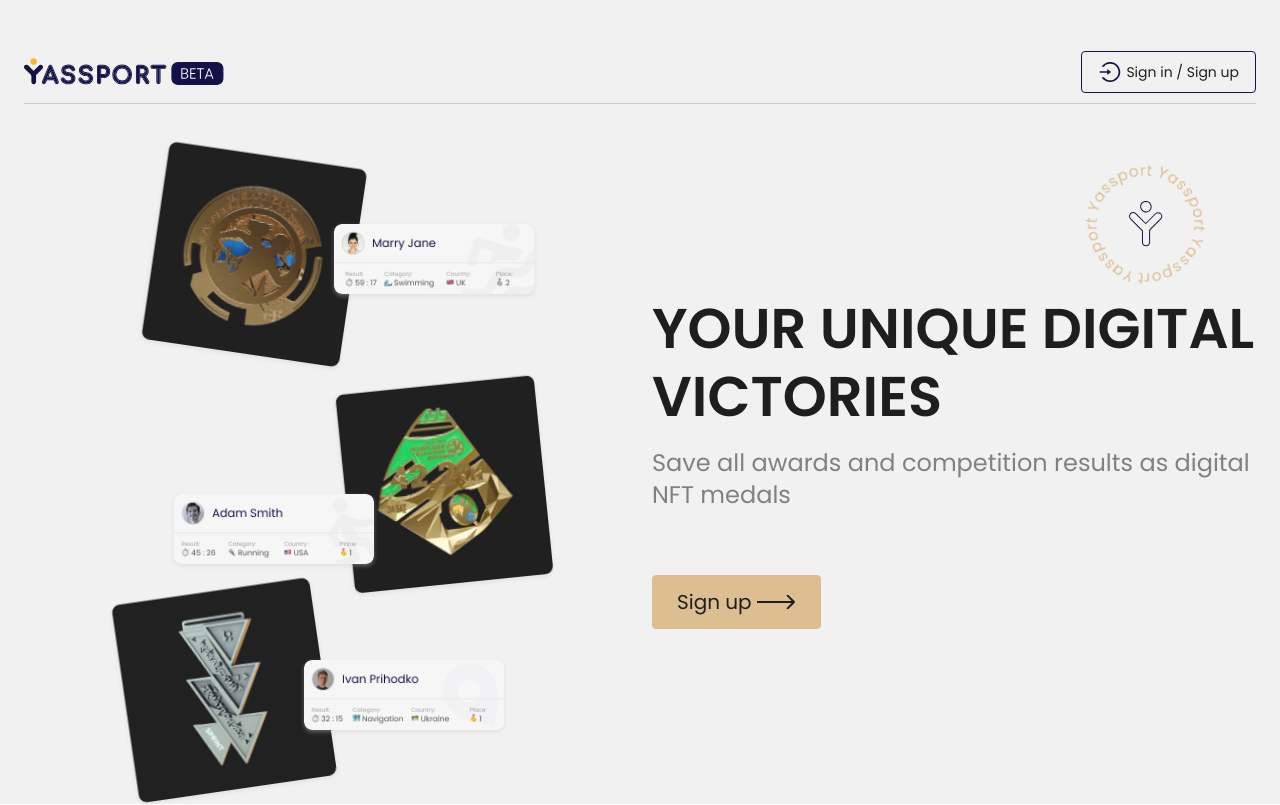
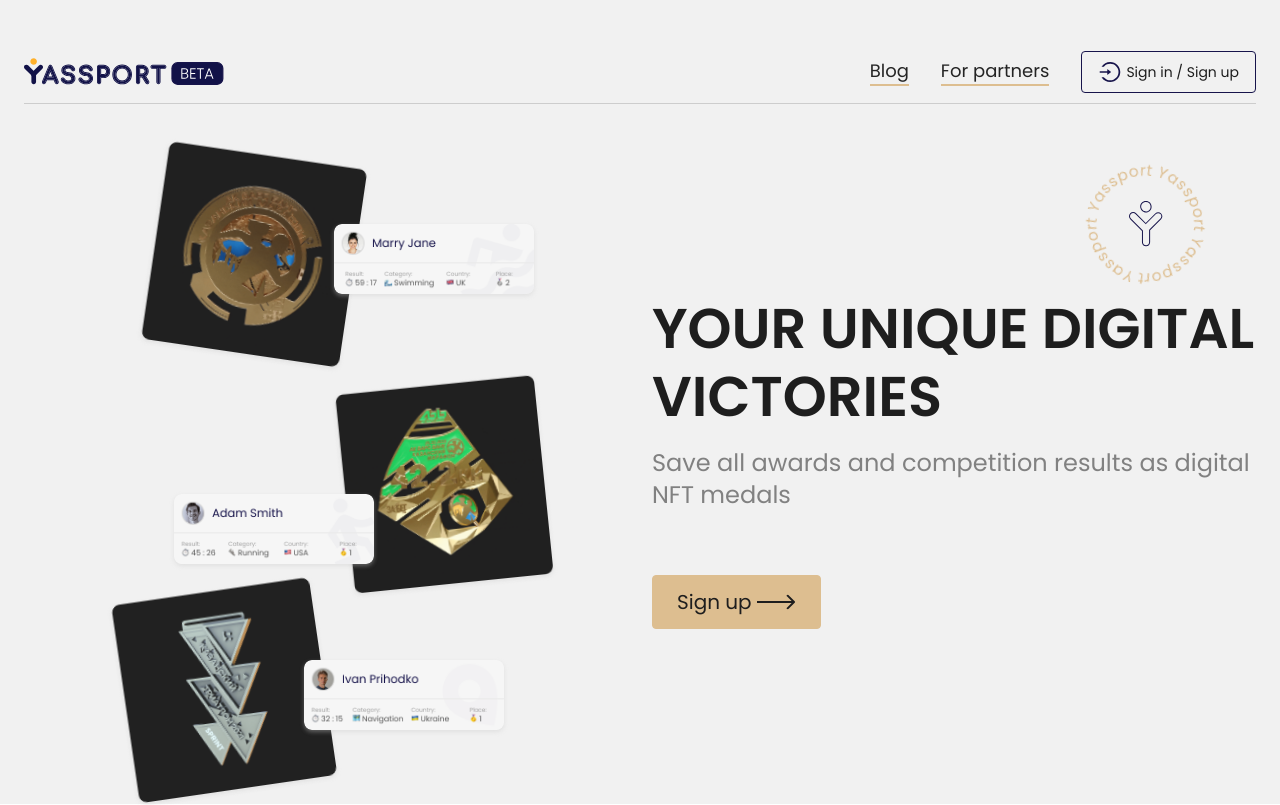
Before and after one commit to worckyky/yassport-app, a Next.js app: page / in a window 1280 px wide. Shown: the top 805 px of the page. Built offline with nearby package versions, Linux system fonts and the light colour scheme; no server answers.

Commit message:
feature/mewMenu add new menu

```diff
--- a/pages/cabinet/index.tsx
+++ b/pages/cabinet/index.tsx
@@ -22,9 +22,9 @@
                 <title>Personal cabinet</title>
                 <meta name='description' content='Personal cabinet'/>
             </Head>
+            <Header/>
             <PageLayout>
                 <div className={s.cabinetWrapper}>
-                    <Header/>
                     <GoBack home/>
                     <h1 className={s.cabinetTitle}>Your account</h1>
                     <div className={s.cabinet}>
--- a/pages/index.tsx
+++ b/pages/index.tsx
@@ -14,9 +14,9 @@
                 <title>Your unique digital victories</title>
                 <meta name='description' content='Save all awards and competition results as digital NFT medals'/>
             </Head>
+            <Header/>
             <PageLayout>
                 <>
-                    <Header/>
                     <Main/>
                 </>
             </PageLayout>
--- a/pages/medal/[id].tsx
+++ b/pages/medal/[id].tsx
@@ -35,9 +35,9 @@
                 <title>{medal.nameStart}</title>
                 <meta name='description' content={medal.nameStart}/>
             </Head>
+            <Header/>
             <PageLayout>
                 <>
-                    <Header/>
                     {!condition && <GoBack home/>}
                     <MedalContainer/>
                 </>
--- a/pages/protocol/[id].tsx
+++ b/pages/protocol/[id].tsx
@@ -29,9 +29,9 @@
                 <title>{`Protocol | ${data.athlete.firstName + ' ' + data.athlete.lastName}`}</title>
                 <meta name='description' content={`Protocol | ${data.athlete.firstName + ' ' + data.athlete.lastName}`}/>
             </Head>
+            <Header/>
             <PageLayout>
                 <>
-                    <Header/>
                     {!condition && <GoBack/>}
                     <ProtocolContainer id={id as string}/>
                 </>
--- a/pages/registration/index.tsx
+++ b/pages/registration/index.tsx
@@ -15,9 +15,9 @@
                 <title>Sign up</title>
                 <meta name='description' content='Sign up in a Yassport account'/>
             </Head>
+            <Header/>
             <PageLayout>
                 <>
-                    <Header/>
                     <GoBack/>
                     <h2 className={s.registrationTitle}>
                        registration
--- a/src/components/header/header.module.scss
+++ b/src/components/header/header.module.scss
@@ -1,3 +1,5 @@
+@import "styles/media";
+
 .header {
   margin-top: var(--spacer-40);
   height: 64px;
@@ -5,6 +7,10 @@
   justify-content: space-between;
   align-items: center;
   border-bottom: 1px solid var(--grey-500);
+}
+
+.headerContainer {
+  width: 100%;
 }
 
 .headerBtnText {
@@ -32,6 +38,10 @@
   display: flex;
   align-items: center;
   gap: var(--spacer-16);
+  @media (max-width: $tablet) {
+    width: 100%;
+    justify-content: space-between;
+  }
   span {
     display: flex;
     align-items: center;
@@ -48,3 +58,86 @@
   height: 40px;
   background-color: var(--grey-500);
 }
+
+.headerLinks {
+  display: flex;
+  width: 100%;
+  align-items: center;
+  gap: var(--spacer-32);
+  .headerLinksLink {
+    font-size: 18px;
+    @media (max-width: $tablet) {
+      font-size: 16px;
+    }
+  }
+  @media (max-width: $tablet) {
+    flex-direction: column;
+    align-items: flex-start;
+    gap: var(--spacer-16);
+    padding: var(--spacer-16);
+  }
+}
+
+.mobileMenu {
+  width: 40px;
+  height: 40px;
+  position: relative;
+  cursor: pointer;
+  display: none;
+  flex-direction: column;
+  align-items: center;
+  justify-content: center;
+  gap: var(--spacer-8);
+  .shape {
+    width: 32px;
+    height: 2px;
+    display: block;
+    background-color: var(--accent-second);
+    transition: ease-in-out 0.5s;
+  }
+  &._active {
+    .shape {
+      position: absolute;
+      &:nth-child(1) {
+        transform: rotate(315deg);
+      }
+      &:nth-child(2) {
+        background-color: transparent;
+      }
+      &:nth-child(3) {
+        transform: rotate(-315deg);
+      }
+    }
+  }
+  @media (max-width: $tablet) {
+    display: flex;
+  }
+}
+
+.headerActiveButtons {
+  display: none;
+  @media (max-width: $tablet) {
+    display: flex;
+  }
+}
+
+.mobileMenuContainer {
+  display: none;
+  width: 100%;
+  min-height: 100px;
+  position: absolute;
+  z-index: 1000;
+  top: 104px;
+  left: 0;
+  background-color: var(--white);
+  &._active {
+    display: flex;
+  }
+}
+
+.headerDesktop {
+  display: inline;
+  @media (max-width: $tablet) {
+    display: none;
+  }
+}
--- a/src/components/header/header.tsx
+++ b/src/components/header/header.tsx
@@ -5,7 +5,6 @@
 import {EDeviceType, useWindowSize} from "../../helpers/device-helper";
 import AppMobileLogo from "../app-icons/logo/app-mobile-logo";
 import {useRouter} from "next/router";
-import AppIconCloseModal from "../app-icons/app-icon-closeModal";
 import {Modal} from "antd";
 import {useAppDispatch, useAppSelector} from "../../store/hooks";
 import {closeModal, openModal, selectOnOpen} from "../../store/slice/loginSlice";
@@ -14,8 +13,13 @@
 import Link from 'next/link'
 import {checkUser, resetUser, selectCheckUser, selectLoginUser} from "../../store/slice/authSlice";
 import AppIconUser from "../app-icons/app-icon-user";
-import {useCallback, useEffect} from "react";
+import {useCallback, useEffect, useState} from "react";
 import {resetCabinet} from "../../store/slice/cabinetSlice";
+import CustomLink from "../link/link";
+import PartnerModal from "./partnerModal/partnerModal";
+import classnames from 'classnames'
+import PageLayout from "../pageLayout/PageLayout";
+const cn = classnames.bind(s);
 
 
 const Header = () => {
@@ -24,7 +28,9 @@
     const doCheckUser = useAppSelector(selectCheckUser);
     const doCheckLogin = useAppSelector(selectLoginUser)
     const dispatch = useAppDispatch();
-    const router = useRouter()
+    const router = useRouter();
+    const [partners, onShowPartners] = useState(false);
+    const [mobileMenu, setMobileMenu] = useState(false);
 
     useEffect(() => {
         const token = localStorage.getItem('authToken')
@@ -36,7 +42,7 @@
             }
         })
 
-    },[doCheckUser.token, doCheckLogin.token])
+    }, [doCheckUser.token, doCheckLogin.token])
 
     const condition = [EDeviceType.MOBILE, EDeviceType.TABLET].includes(device as EDeviceType)
 
@@ -45,14 +51,27 @@
         router.push('/')
     }
 
-    const changeOnAuth = useCallback (() => {
+    const menuContent = () => {
+        return (
+            <div className={s.headerLinks}>
+                <CustomLink extraClass={s.headerLinksLink} href={'https://blog.yassport.org/'}
+                            target={'_blank'}>Blog</CustomLink>
+                <CustomLink extraClass={s.headerLinksLink} click={() => onShowPartners(true)}>For
+                    partners</CustomLink>
+                {changeOnAuth()}
+            </div>
+        )
+    }
+
+    const changeOnAuth = useCallback(() => {
         if (doCheckUser.token) {
             return (
                 <div className={s.headerLogout}>
                     <Link href={'/cabinet'}>
                         <a>
                             <span>
-                                <AppIconUser/> {device !== EDeviceType.MOBILE && <span>{doCheckUser.firstName + ' ' + doCheckUser.lastName.charAt(0)+'.'}</span>}
+                                <AppIconUser/> {device !== EDeviceType.MOBILE &&
+                                <span>{doCheckUser.firstName + ' ' + doCheckUser.lastName.charAt(0) + '.'}</span>}
                             </span>
                         </a>
                     </Link>
@@ -66,7 +85,7 @@
             return (
                 <>
                     {device === EDeviceType.MOBILE ?
-                        <div className={s.headerLoginIcon} onClick={() => dispatch(openModal())}> <AppIconLogin/></div> :
+                        <div className={s.headerLoginIcon} onClick={() => dispatch(openModal())}><AppIconLogin/></div> :
                         <Button onClick={() => dispatch(openModal())} type={'outline-second'} size='normal'>
                             <AppIconLogin/> <span className={s.headerBtnText}>Sign in / Sign up</span>
                         </Button>
@@ -74,18 +93,43 @@
                 </>
             )
         }
-    },[doCheckUser.token, doCheckLogin.token])
+    }, [doCheckUser.token, doCheckLogin.token])
 
     return (
         <>
+            <div className={s.headerContainer}>
+                <PageLayout>
                     <div className={s.header}>
                         <Link href={'/'}>
                             <a className={s.headerBack}>
-                        {condition ? <AppMobileLogo/> : <Image src={'/img/header/yass-logo.svg'} width={200} height={28}/>}
+                                {condition ? <AppMobileLogo/> :
+                                    <Image src={'/img/header/yass-logo.svg'} width={200} height={28}/>}
                             </a>
                         </Link>
-                {changeOnAuth()}
+                        <span className={s.headerDesktop}>
+                            {menuContent()}
+                        </span>
+                        <div className={s.headerActiveButtons}>
+                            <div className={cn(s.mobileMenu, {
+                                [s._active]: mobileMenu
+                            })}
+                                 onClick={() => setMobileMenu(!mobileMenu)}>
+                                <span className={s.shape}></span>
+                                <span className={s.shape}></span>
+                                <span className={s.shape}></span>
                             </div>
+                        </div>
+                    </div>
+                </PageLayout>
+            </div>
+            <div className={cn(s.mobileMenuContainer,{
+                [s._active]: mobileMenu && condition
+            })}
+            onClick={() => setMobileMenu(false)}
+            >
+                {menuContent()}
+            </div>
+
             <Modal
                 centered
                 visible={visible}
@@ -98,6 +142,18 @@
                     <LoginForm/>
                 </>
             </Modal>
+            <Modal
+                centered
+                visible={partners}
+                onCancel={() => onShowPartners(false)}
+                width={condition ? '100%' : 400}
+                footer={null}
+                closeIcon={<AppIconCloseModalSmall/>}
+            >
+                <>
+                    <PartnerModal/>
+                </>
+            </Modal>
         </>
 
     )
--- /dev/null
+++ b/src/components/header/partnerModal/partner-modal.module.scss
@@ -0,0 +1,25 @@
+@import 'styles/font-styles';
+
+.partnerContent {
+  padding: var(--spacer-32);
+  display: flex;
+  flex-direction: column;
+  align-items: center;
+  img {
+    width: 140px;
+    height: 140px;
+    margin-bottom: var(--spacer-32);
+  }
+  p {
+    margin-bottom: var(--spacer-16);
+  }
+  a {
+    color: var(--accent-first);
+  }
+}
+
+.partnerContentTitle {
+  margin-bottom: var(--spacer-24);
+  @include font-500();
+  text-align: center;
+}
--- /dev/null
+++ b/src/components/header/partnerModal/partnerModal.tsx
@@ -0,0 +1,21 @@
+import s from './partner-modal.module.scss'
+
+const partnerModal = () => {
+    return (
+        <div className={s.partnerContent}>
+            <img src="/img/handshake.png" alt=""/>
+            <h2 className={s.partnerContentTitle}>
+                For partners
+            </h2>
+            <p>
+                Yassport combines the latest developments in technology with sports by digitizing physical medals into
+                electronic form and converting them into non-fungible tokens.
+            </p>
+            <p>Yassport can be your partner in providing race participants with digital NFT medals, organizing and
+                eternalizing their achievements.</p>
+            <p>Please leave a request by mail <a href="mailto:support@yassport.org">support@yassport.org</a> if you have interest.</p>
+
+        </div>
+    )
+}
+export default partnerModal
--- a/src/components/link/link.tsx
+++ b/src/components/link/link.tsx
@@ -5,15 +5,16 @@
 const cn = classnames.bind(s);
 
 type ILinkTypeProps = {
-    href: string,
+    href?: string,
     extraClass?: string
     children: string
     target?: string
+    click?: () => void;
 }
 
-const CustomLink: React.FC<ILinkTypeProps> = ({href = '#', extraClass, children,target}) => {
+const CustomLink: React.FC<ILinkTypeProps> = ({href = '#', extraClass, children,target, click}) => {
     return (
-        <a className={cn(s.link, extraClass)} target={target} href={href}>{children}</a>
+        <a className={cn(s.link, extraClass)} target={target} href={href} onClick={click}>{children}</a>
     )
 }
 
--- a/src/components/sections/home/medals/medals.tsx
+++ b/src/components/sections/home/medals/medals.tsx
@@ -34,7 +34,7 @@
 
     const renderButton = useCallback(() => {
         if (medals.length >= total) {
-            return <div className={s.findMedal}> If you cant find you medal <a href="https://forms.gle/H1x9jcwcTLPU5fst9" target={'_blank'}>click</a> here</div>
+            return <div className={s.findMedal}> Can't find your medal? <a href="https://forms.gle/H1x9jcwcTLPU5fst9" target={'_blank'}>Click here</a> </div>
         }
         return (
             <Button
```
Also changed, not shown: public/img/handshake.png (added). Lines whose indentation alone changed are shown as unchanged.
